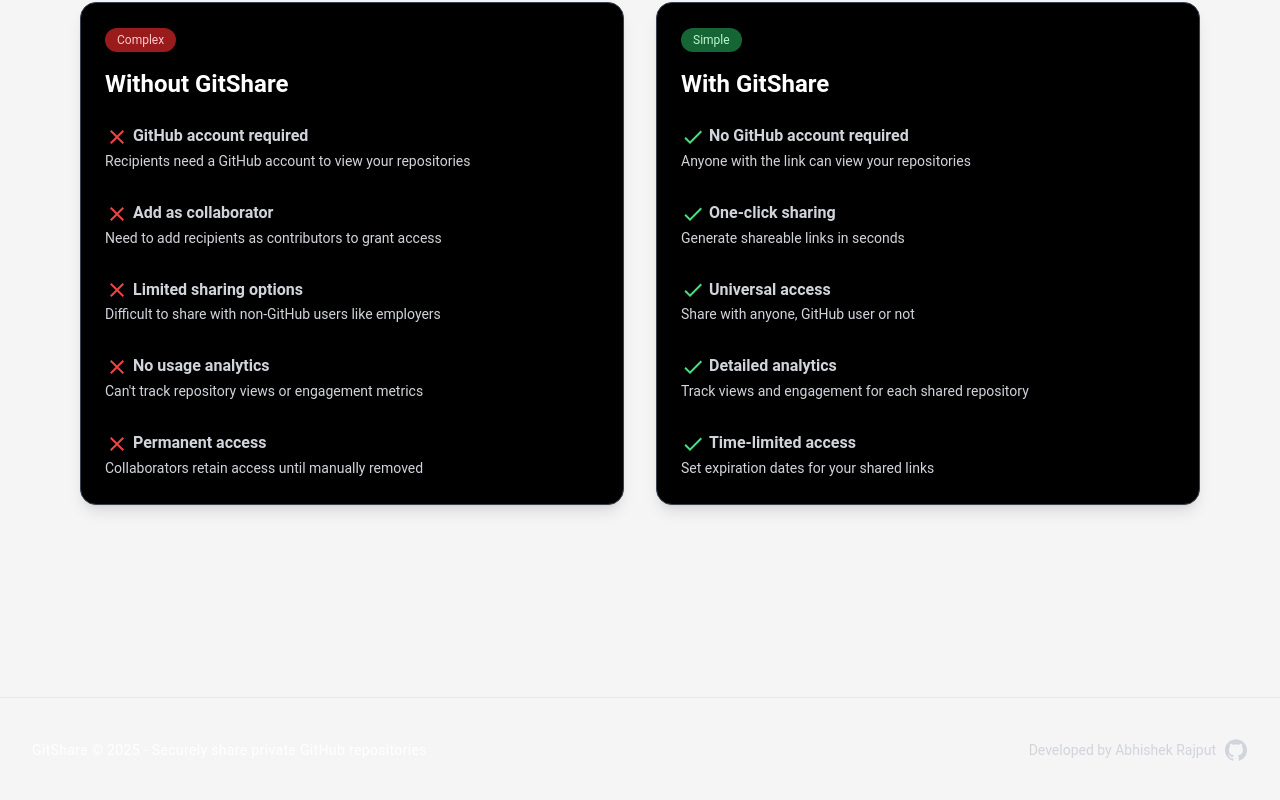
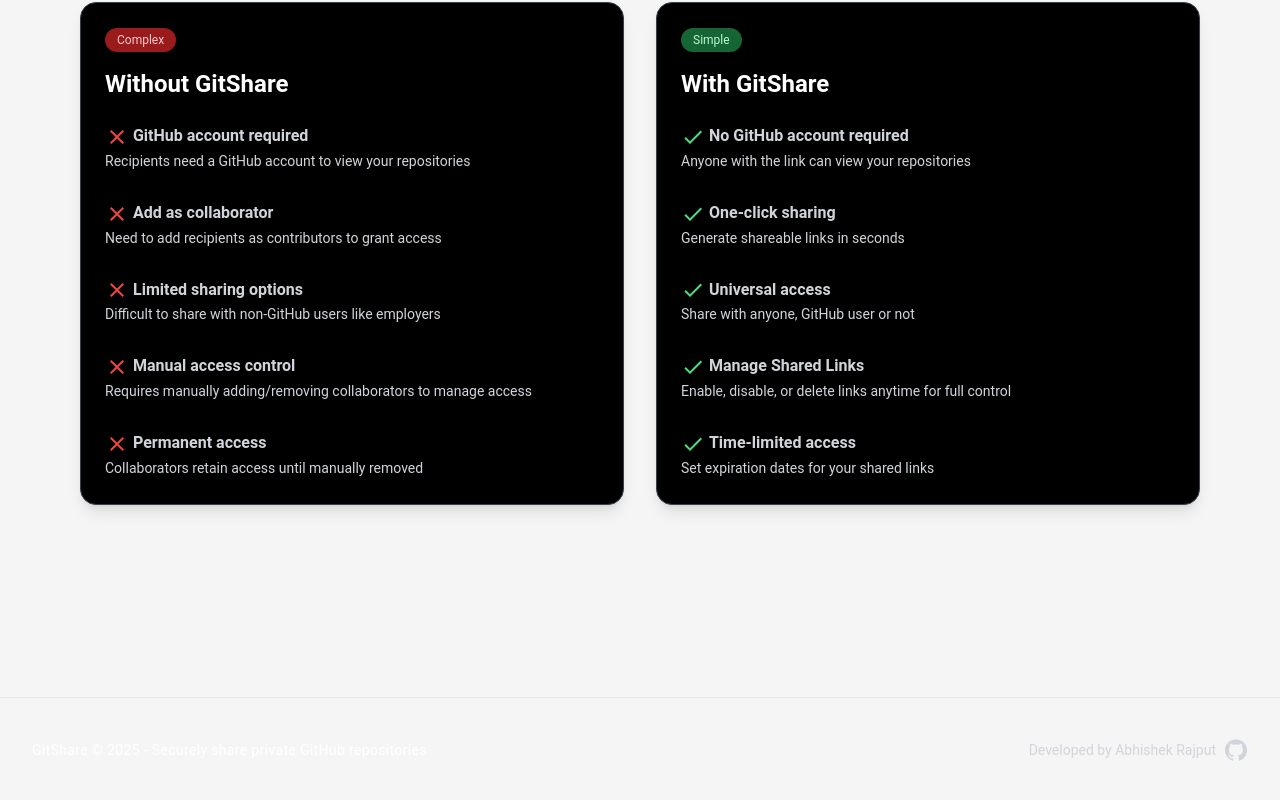
Before and after one commit to Abhishek-2502/GitShare, a React (Create React App) app in the folder frontend/: page / in a window 1280 px wide. Shown: the part 826-1626 px from the top of the page. Built offline with nearby package versions, Linux system fonts and the light colour scheme; no server answers.

Commit message:
fixing vanta

```diff
--- a/frontend/src/App.js
+++ b/frontend/src/App.js
@@ -196,7 +196,7 @@
               <li> <Close className="text-red-500" /> <strong>GitHub account required</strong><br /><span className="text-sm">Recipients need a GitHub account to view your repositories</span></li>
               <li> <Close className="text-red-500" /> <strong>Add as collaborator</strong><br /><span className="text-sm">Need to add recipients as contributors to grant access</span></li>
               <li> <Close className="text-red-500" /> <strong>Limited sharing options</strong><br /><span className="text-sm">Difficult to share with non-GitHub users like employers</span></li>
-              <li> <Close className="text-red-500" /> <strong>No usage analytics</strong><br /><span className="text-sm">Can't track repository views or engagement metrics</span></li>
+              <li> <Close className="text-red-500" /> <strong>Manual access control</strong><br /><span className="text-sm">Requires manually adding/removing collaborators to manage access</span></li>
               <li> <Close className="text-red-500" /> <strong>Permanent access</strong><br /><span className="text-sm">Collaborators retain access until manually removed</span></li>
             </ul>
           </div>
@@ -209,7 +209,7 @@
               <li><Check className="text-green-400" /> <strong>No GitHub account required</strong><br /><span className="text-sm">Anyone with the link can view your repositories</span></li>
               <li><Check className="text-green-400" />  <strong>One-click sharing</strong><br /><span className="text-sm">Generate shareable links in seconds</span></li>
               <li><Check className="text-green-400" />  <strong>Universal access</strong><br /><span className="text-sm">Share with anyone, GitHub user or not</span></li>
-              <li><Check className="text-green-400" /> <strong>Detailed analytics</strong><br /><span className="text-sm">Track views and engagement for each shared repository</span></li>
+              <li><Check className="text-green-400" /> <strong>Manage Shared Links</strong><br /><span className="text-sm">Enable, disable, or delete links anytime for full control</span></li>
               <li><Check className="text-green-400" />  <strong>Time-limited access</strong><br /><span className="text-sm">Set expiration dates for your shared links</span></li>
             </ul>
           </div>
```
